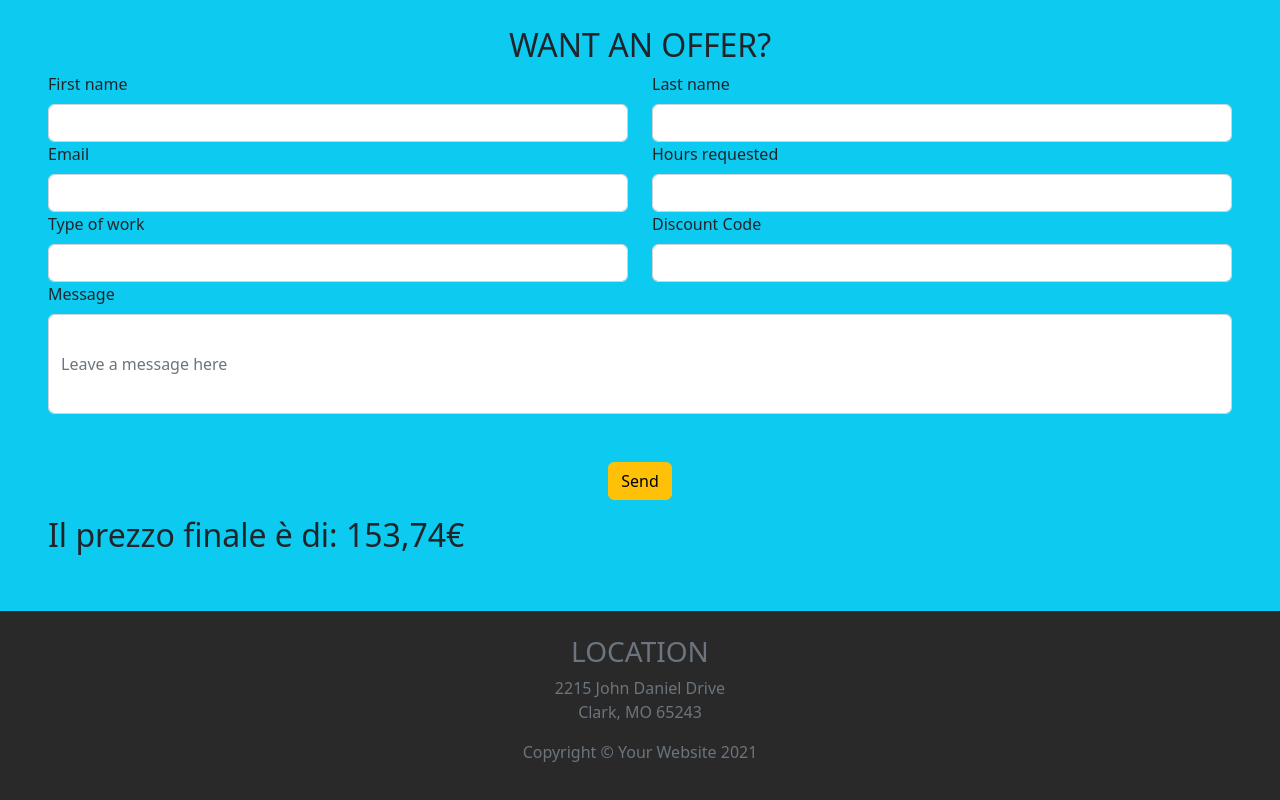
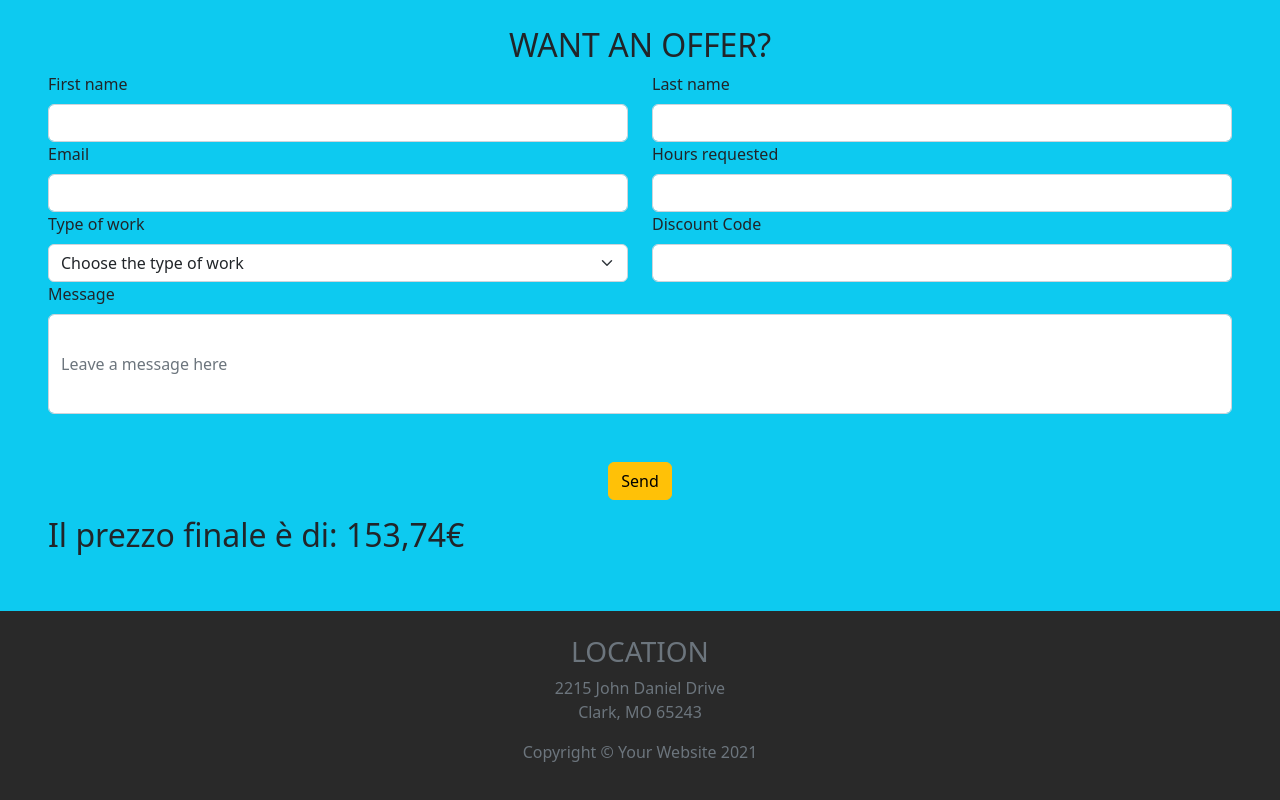
Before and after one commit to fusellifrancesco/bootstrap-js-freelancer, a plain HTML site: page index.html in a window 1280 px wide. Shown: the part 1381-2181 px from the top of the page. Drawn offline with nearby package versions, Linux system fonts and the light colour scheme.

Commit message:
aggiunto form select HTML

```diff
--- a/index.html
+++ b/index.html
@@ -123,11 +123,16 @@
                 </div>
                 <div class="col-12 col-md-6">
                     <label for="inputHoursrequested" class="form-label">Hours requested</label>
-                    <input type="text" class="form-control" id="inputHoursrequested">
+                    <input type="number" class="form-control" id="inputHoursrequested">
                 </div>
                 <div class="col-12 col-md-6">
                     <label for="inputTypeofwork" class="form-label">Type of work</label>
-                    <input type="text" class="form-control" id="inputTypeofwork">
+                    <select class="form-select" aria-label="Default select example">
+                        <option selected>Choose the type of work</option>
+                        <option value="1">Backend Development</option>
+                        <option value="2">Frontend Development</option>
+                        <option value="3">Project Analysis</option>
+                      </select>
                 </div>
                 <div class="col-12 col-md-6">
                     <label for="inputCity" class="form-label">Discount Code</label>
```
